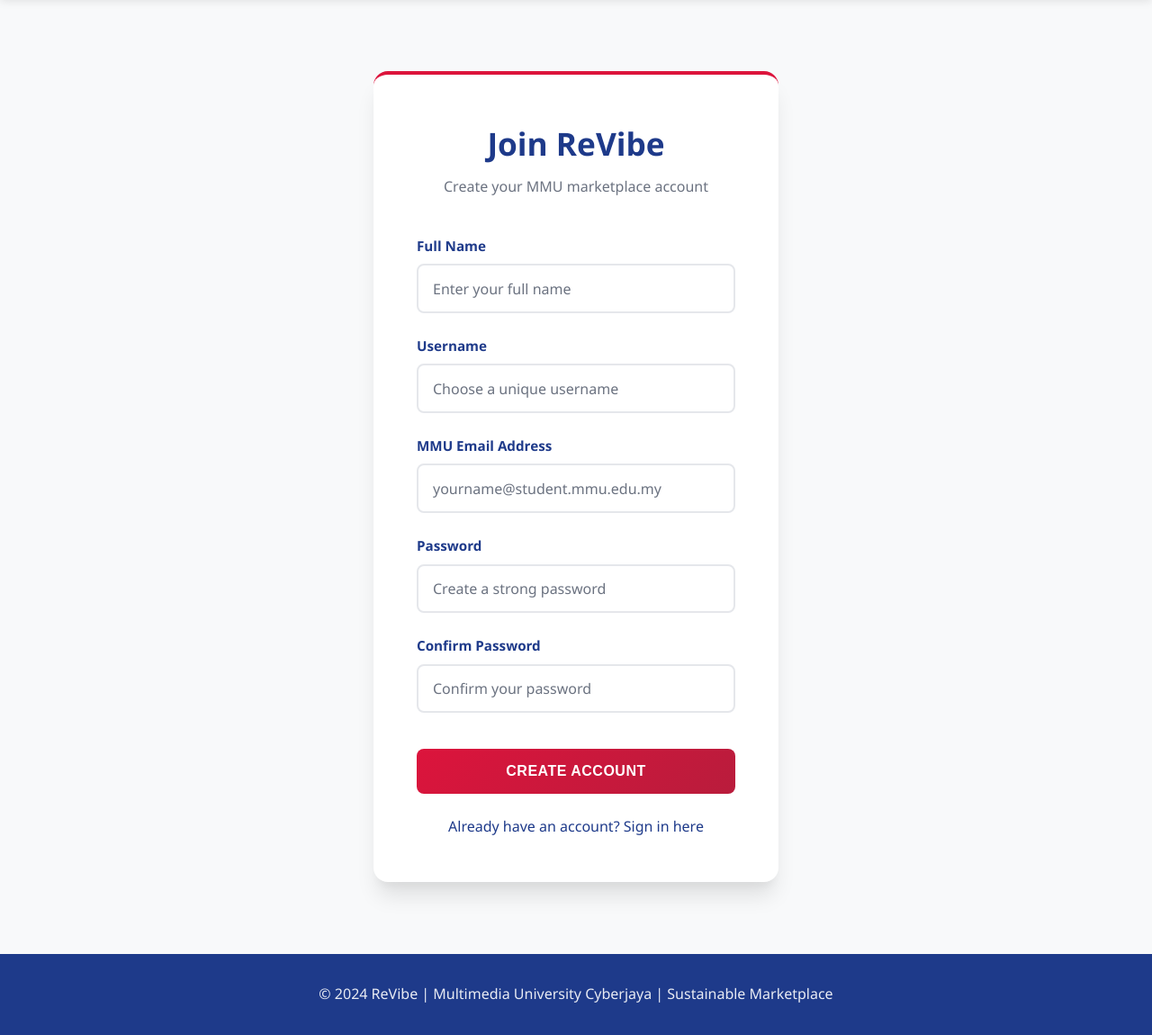
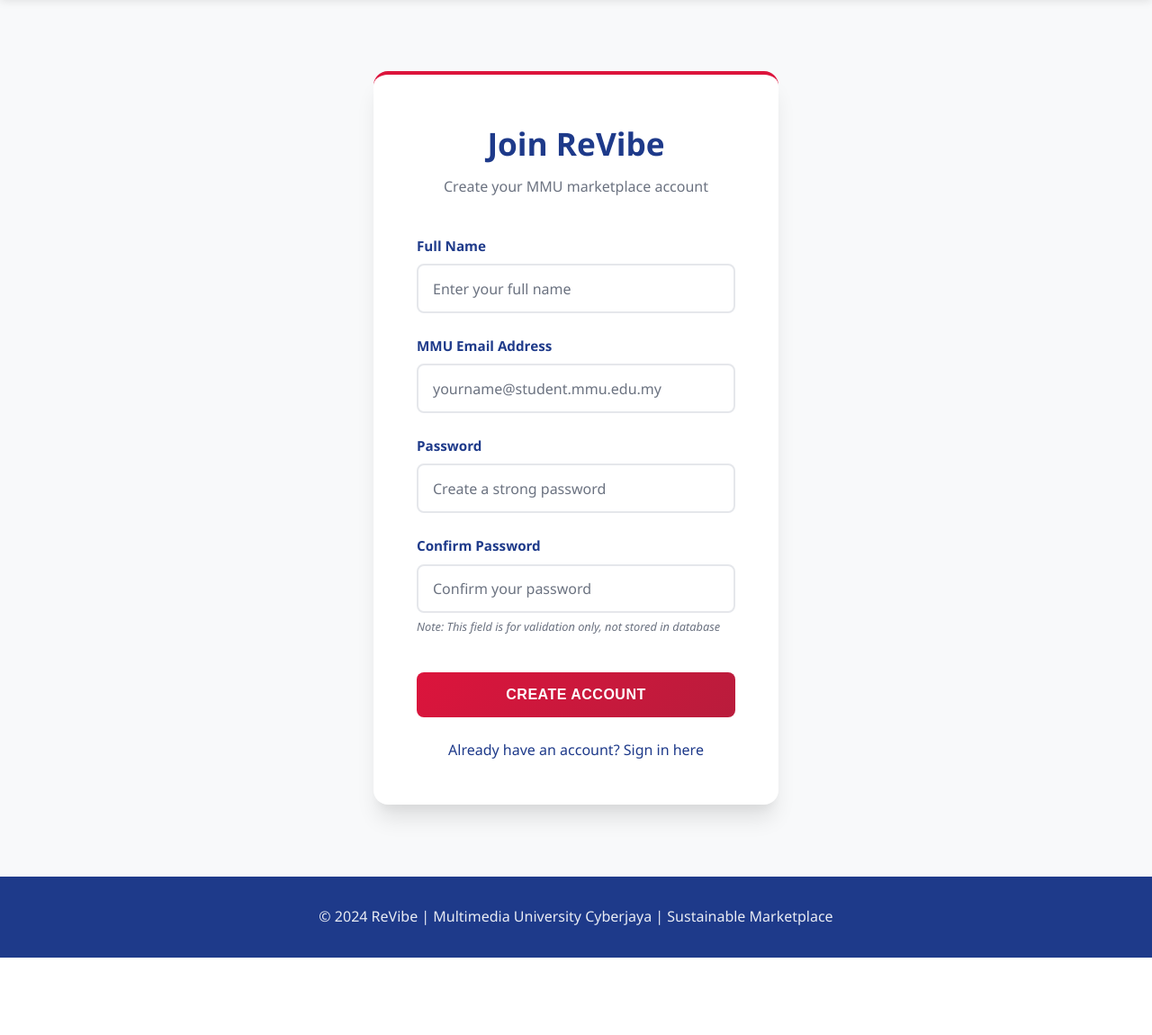
Before and after one commit to wafwafiq/G10_ReVibe, a Python web app: template website/templates/signup.html in a window 1280 px wide. Shown: the part 118-1268 px from the top of the page at 90% size. After the commit the page ends 1182 px from the top, so only its background shows below. Run offline with Jinja, Linux system fonts and the light colour scheme; the template is opened without the code that fills it, so the values that code supplies are empty.

Commit message:
fixed naming issues form template to match with database namae schema

```diff
--- a/website/static/css/style.css
+++ b/website/static/css/style.css
@@ -438,6 +438,15 @@
     font-weight: 500;
 }
 
+/* Form notes and helper text */
+.form-note {
+    display: block;
+    color: var(--medium-gray);
+    font-size: 0.8rem;
+    margin-top: 0.3rem;
+    font-style: italic;
+}
+
 /* Dashboard Specific Styles */
 .dashboard {
     padding: 0;
--- a/website/templates/signup.html
+++ b/website/templates/signup.html
@@ -9,27 +9,13 @@
 
     <form method="POST">
         <div class="form-group">
-            <label for="full_name" class="form-label">Full Name</label>
+            <label for="name" class="form-label">Full Name</label>
             <input
                 type="text"
-                id="full_name"
-                name="full_name"
+                id="name"
+                name="name"
                 class="form-input"
                 placeholder="Enter your full name"
-                required
-            >
-        </div>
-
-        <div class="form-group">
-            <label for="username" class="form-label">Username</label>
-            <input
-                type="text"
-                id="username"
-                name="username"
-                class="form-input"
-                placeholder="Choose a unique username"
-                pattern="[a-zA-Z0-9_]{3,}"
-                title="Username must be 3+ characters, letters, numbers, and underscore only"
                 required
             >
         </div>
@@ -71,6 +57,7 @@
                 placeholder="Confirm your password"
                 required
             >
+            <small class="form-note">Note: This field is for validation only, not stored in database</small>
         </div>
 
         <button type="submit" class="btn">Create Account</button>
```
